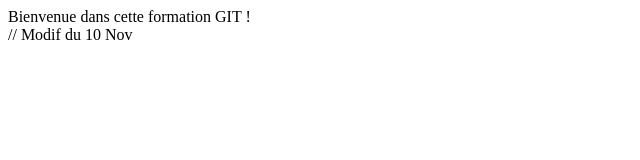
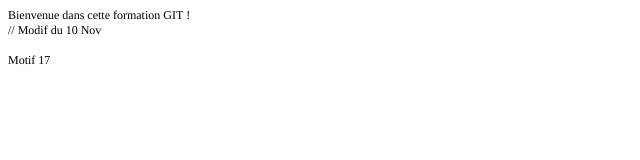
Before and after one commit to ErickRRRrrrr/Project1, a plain HTML site: page index.html in a window 1280 px wide. Shown: the whole page, without its empty margins (0-640 px from the left). Drawn offline with Linux system fonts and the light colour scheme.

Commit message:
Index modifié pour créer un conflit

```diff
--- a/index.html
+++ b/index.html
@@ -1,23 +1,21 @@
-<!DOCTYPE html>
-<!-- saved from url=(0268)https://mp4-a.udemycdn.com/2018-06-27_12-49-35-ad92057bdafda2c4cfe49e64bcd273be/original.html?vcDtbq7QYDuchfBrzkZ7Jr5_8ixrcqY9Kqb0Glkoi53T-%2DaStrO3j6iv3pg2lczlnr2WxSO06A4FFVZDIJsQP5n6DzM95nB8KMoFKVWjyqLCnctzCRaHZKnHO3MmNvcrJAo7dGKKzqqknX1YjdcU6VTly_0Dt3J3amStHNxNG98w -->
-<html lang="fr"><head><meta http-equiv="Content-Type" content="text/html; charset=UTF-8">
-
-        <title>Formation GIT</title>
-
-
-		<link rel="stylesheet" href="./style.css">
-
-	</head>
-
-
-	<body>
-
-		<!-- TITRE -->
-		<div>
-			Bienvenue dans cette formation GIT !
-		</div>
-
-
-</body></html>
-
-// Modif du 10 Nov
+<!DOCTYPE html PUBLIC "-//W3C//DTD HTML 4.01//EN" "http://www.w3.org/TR/html4/strict.dtd">
+<html>
+<head>
+  <meta http-equiv="Content-Type" content="text/html; charset=utf-8">
+  <meta http-equiv="Content-Style-Type" content="text/css">
+  <title>Formation GIT</title>
+  <meta name="Generator" content="Cocoa HTML Writer">
+  <meta name="CocoaVersion" content="2113.4">
+  <style type="text/css">
+    p.p1 {margin: 0.0px 0.0px 0.0px 0.0px; font: 12.0px Times; color: #000000; -webkit-text-stroke: #000000}
+    p.p2 {margin: 0.0px 0.0px 0.0px 0.0px; font: 12.0px Times; color: #000000; -webkit-text-stroke: #000000; min-height: 14.0px}
+    span.s1 {font-kerning: none}
+  </style>
+</head>
+<body>
+<p class="p1"><span class="s1">Bienvenue dans cette formation GIT !<span class="Apple-converted-space"> </span></span></p>
+<p class="p1"><span class="s1">// Modif du 10 Nov<span class="Apple-converted-space"> </span></span></p>
+<p class="p2"><span class="s1"></span><br></p>
+<p class="p1"><span class="s1">Motif 17</span></p>
+</body>
+</html>
```
